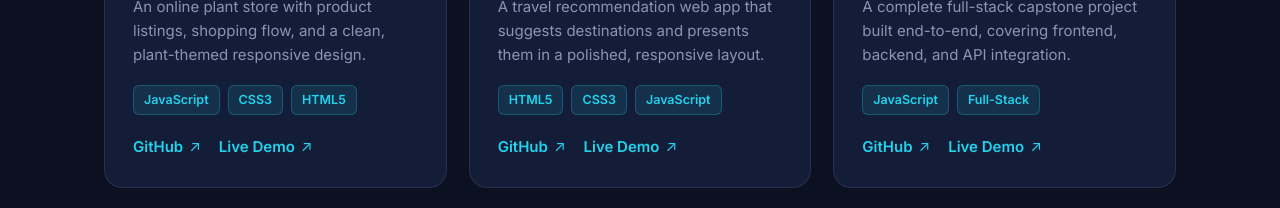
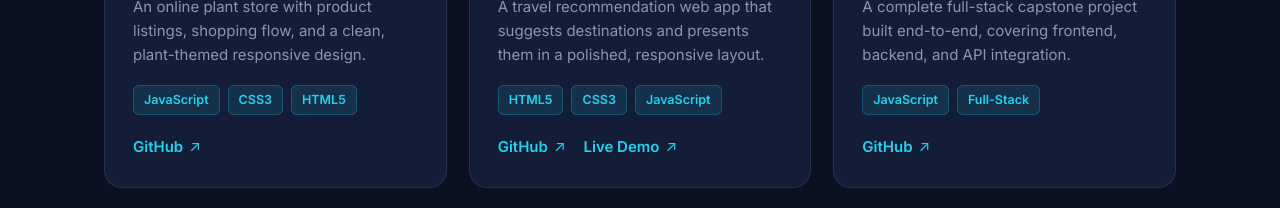
Before and after one commit to KASHU890/kashfa-portfolio-react, a React (Vite) app: page / in a window 1280 px wide. Shown: the part 2500-2708 px from the top of the page. Built offline with nearby package versions, Linux system fonts and the light colour scheme.

Commit message:
Real Live Demo links for GitHub Pages projects

```diff
--- a/src/components/Projects.jsx
+++ b/src/components/Projects.jsx
@@ -20,9 +20,11 @@ function ProjectCard({ project }) {
         <a href={project.github} target="_blank" rel="noreferrer" className="link">
           GitHub <span aria-hidden="true">↗</span>
         </a>
-        <a href={project.link} target="_blank" rel="noreferrer" className="link">
-          Live Demo <span aria-hidden="true">↗</span>
-        </a>
+        {project.link !== project.github && (
+          <a href={project.link} target="_blank" rel="noreferrer" className="link">
+            Live Demo <span aria-hidden="true">↗</span>
+          </a>
+        )}
       </div>
     </article>
   )
--- a/src/data.js
+++ b/src/data.js
@@ -74,7 +74,7 @@ const projectsList = [
     description:
       'An online plant store with product listings, shopping flow, and a clean, plant-themed responsive design.',
     tech: ['JavaScript', 'CSS3', 'HTML5'],
-    link: '#',
+    link: 'https://github.com/KASHU890/e-plantShopping',
     github: 'https://github.com/KASHU890/e-plantShopping',
     icon: '🪴',
   },
@@ -83,7 +83,7 @@ const projectsList = [
     description:
       'A travel recommendation web app that suggests destinations and presents them in a polished, responsive layout.',
     tech: ['HTML5', 'CSS3', 'JavaScript'],
-    link: '#',
+    link: 'https://kashu890.github.io/travel-recommendation/',
     github: 'https://github.com/KASHU890/travel-recommendation',
     icon: '✈️',
   },
@@ -92,7 +92,7 @@ const projectsList = [
     description:
       'A complete full-stack capstone project built end-to-end, covering frontend, backend, and API integration.',
     tech: ['JavaScript', 'Full-Stack'],
-    link: '#',
+    link: 'https://github.com/KASHU890/fullstack-capstone-project',
     github: 'https://github.com/KASHU890/fullstack-capstone-project',
     icon: '🎓',
   },
@@ -101,7 +101,7 @@ const projectsList = [
     description:
       'A vendor-focused web app for browsing and managing vendor listings with a straightforward, usable interface.',
     tech: ['JavaScript', 'HTML5'],
-    link: '#',
+    link: 'https://kashu890.github.io/vendors/',
     github: 'https://github.com/KASHU890/vendors',
     icon: '🏪',
   },
@@ -110,7 +110,7 @@ const projectsList = [
     description:
       'A browser-based Candy Crush-style matching game built with JavaScript for smooth, interactive gameplay.',
     tech: ['JavaScript', 'CSS3'],
-    link: '#',
+    link: 'https://kashu890.github.io/candy-crush/',
     github: 'https://github.com/KASHU890/candy-crush',
     icon: '🍬',
   },
@@ -119,7 +119,7 @@ const projectsList = [
     description:
       'A fun jumping arcade game with responsive controls and colorful space-themed visuals.',
     tech: ['HTML5', 'CSS3'],
-    link: '#',
+    link: 'https://kashu890.github.io/space-jumper-game/',
     github: 'https://github.com/KASHU890/space-jumper-game',
     icon: '🚀',
   },
```
